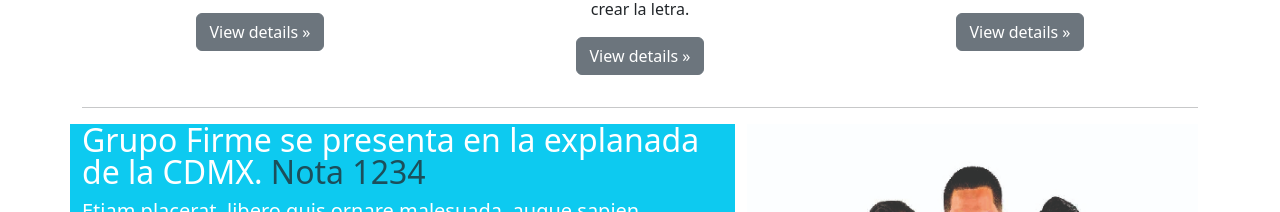
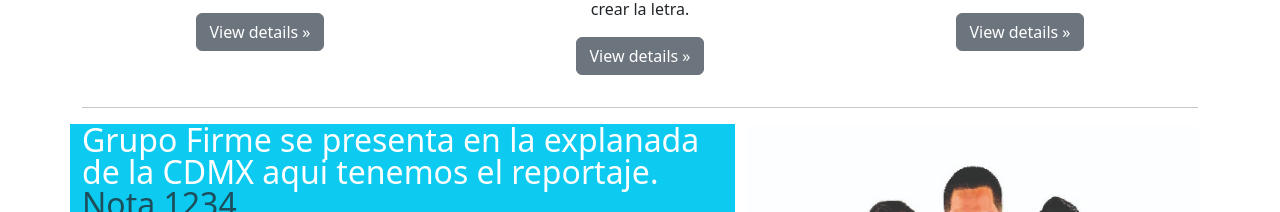
Before and after one commit to ArianEsca/Ptoyecto-Chisme, a plain HTML site: page index.html in a window 1280 px wide. Shown: the part 588-800 px from the top of the page. Drawn offline with nearby package versions, Linux system fonts and the light colour scheme.

Commit message:
Update index.html

```diff
--- a/index.html
+++ b/index.html
@@ -168,7 +168,7 @@
 
     <div class="row featurette">
       <div class="col-md-7 bg-info text-white">
-        <h2 class="featurette-heading fw-normal lh-1">Grupo Firme se presenta en la explanada de la CDMX. <span class="text-muted">Nota 1234</span></h2>
+        <h2 class="featurette-heading fw-normal lh-1">Grupo Firme se presenta en la explanada de la CDMX aqui tenemos el reportaje. <span class="text-muted">Nota 1234</span></h2>
         <p class="lead">Etiam placerat, libero quis ornare malesuada, augue sapien faucibus ligula, non auctor neque sapien et orci. Nunc ante ipsum, porttitor sit amet ullamcorper ut, condimentum sit amet lorem. Pellentesque egestas dolor efficitur gravida tempus. Proin ultricies sagittis est, sit amet convallis nisi gravida vitae. Lorem ipsum dolor sit amet, consectetur adipiscing elit. Donec auctor enim ac neque dictum imperdiet. Vestibulum vestibulum id massa a fermentum. Vestibulum in mattis nibh. Fusce molestie leo in erat euismod, at dictum lectus molestie. Sed ut ultricies est.</p>
       </div>
       <div class="col-md-5">
```
